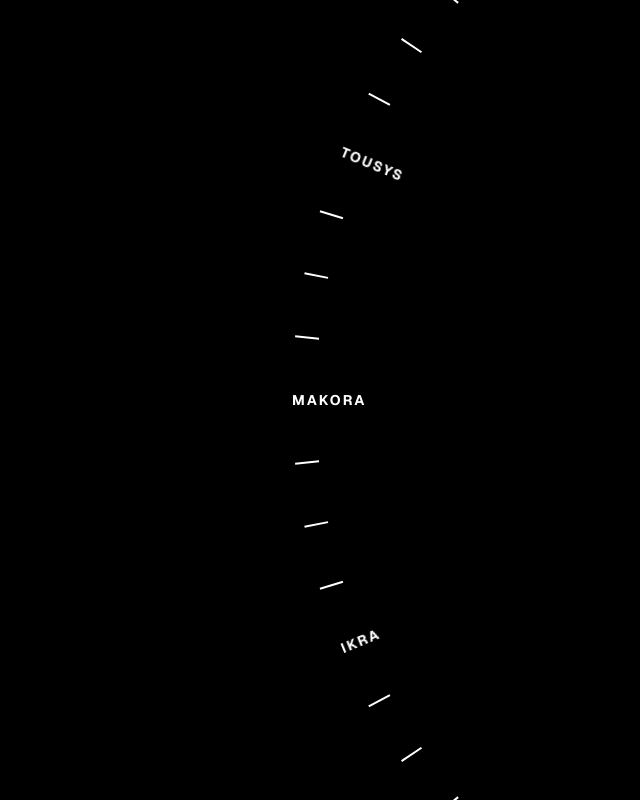
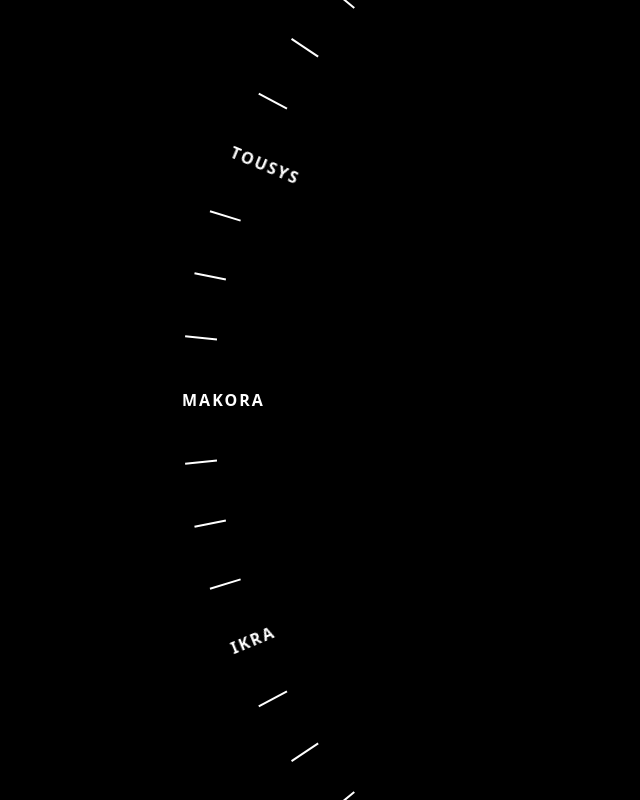
Before and after one commit to jemmdevs/makora, a Next.js app: page / in a window 1280 px wide. Shown: the whole page, without its empty margins (563-1203 px from the left). Built offline with nearby package versions, Linux system fonts and the light colour scheme.

Commit message:
adapt 5.2.26 third rotation

```diff
--- a/app/globals.css
+++ b/app/globals.css
@@ -13,8 +13,7 @@
   --color-text-muted: rgba(255, 255, 255, 0.6);
 
   /* Tipografía */
-  --font-family-primary: "Geist", Arial, Helvetica, sans-serif;
-  --font-family-mono: "Geist Mono", monospace;
+  --font-family-primary: var(--font-inter), "Inter", -apple-system, BlinkMacSystemFont, sans-serif;
 
   --font-size-sm: 12px;
   --font-size-base: 14px;
@@ -27,14 +26,15 @@
   --letter-spacing-tight: -4px;
 
   /* Rueda - Posicionamiento */
-  --wheel-right-offset: 80px;
+  --wheel-right-offset: 190px;
   --wheel-container-width: 300px;
   --wheel-item-offset: 20px;
 
   /* Rueda - Elementos */
-  --wheel-tick-width: 24px;
+  --wheel-tick-width: 32px;
   --wheel-tick-height: 2px;
   --wheel-item-gap: 12px;
+  --wheel-project-font-size: 16px;
 
   /* Transiciones */
   --transition-fast: 150ms ease;
@@ -49,8 +49,7 @@
 @theme inline {
   --color-background: var(--color-background);
   --color-foreground: var(--color-foreground);
-  --font-sans: var(--font-geist-sans);
-  --font-mono: var(--font-geist-mono);
+  --font-sans: var(--font-inter);
 }
 
 /* ==========================================================================
@@ -114,7 +113,7 @@ body {
   top: 50%;
   transform: translateY(-50%);
   color: var(--color-text-primary);
-  font-size: var(--font-size-base);
+  font-size: var(--wheel-project-font-size);
   font-weight: var(--font-weight-bold);
   letter-spacing: var(--letter-spacing-wide);
   text-transform: uppercase;
--- a/app/layout.tsx
+++ b/app/layout.tsx
@@ -1,14 +1,9 @@
 import type { Metadata } from "next";
-import { Geist, Geist_Mono } from "next/font/google";
+import { Inter } from "next/font/google";
 import "./globals.css";
 
-const geistSans = Geist({
-  variable: "--font-geist-sans",
-  subsets: ["latin"],
-});
-
-const geistMono = Geist_Mono({
-  variable: "--font-geist-mono",
+const inter = Inter({
+  variable: "--font-inter",
   subsets: ["latin"],
 });
 
@@ -25,7 +20,7 @@ export default function RootLayout({
   return (
     <html lang="en">
       <body
-        className={`${geistSans.variable} ${geistMono.variable} antialiased`}
+        className={`${inter.variable} antialiased`}
       >
         {children}
       </body>
```
